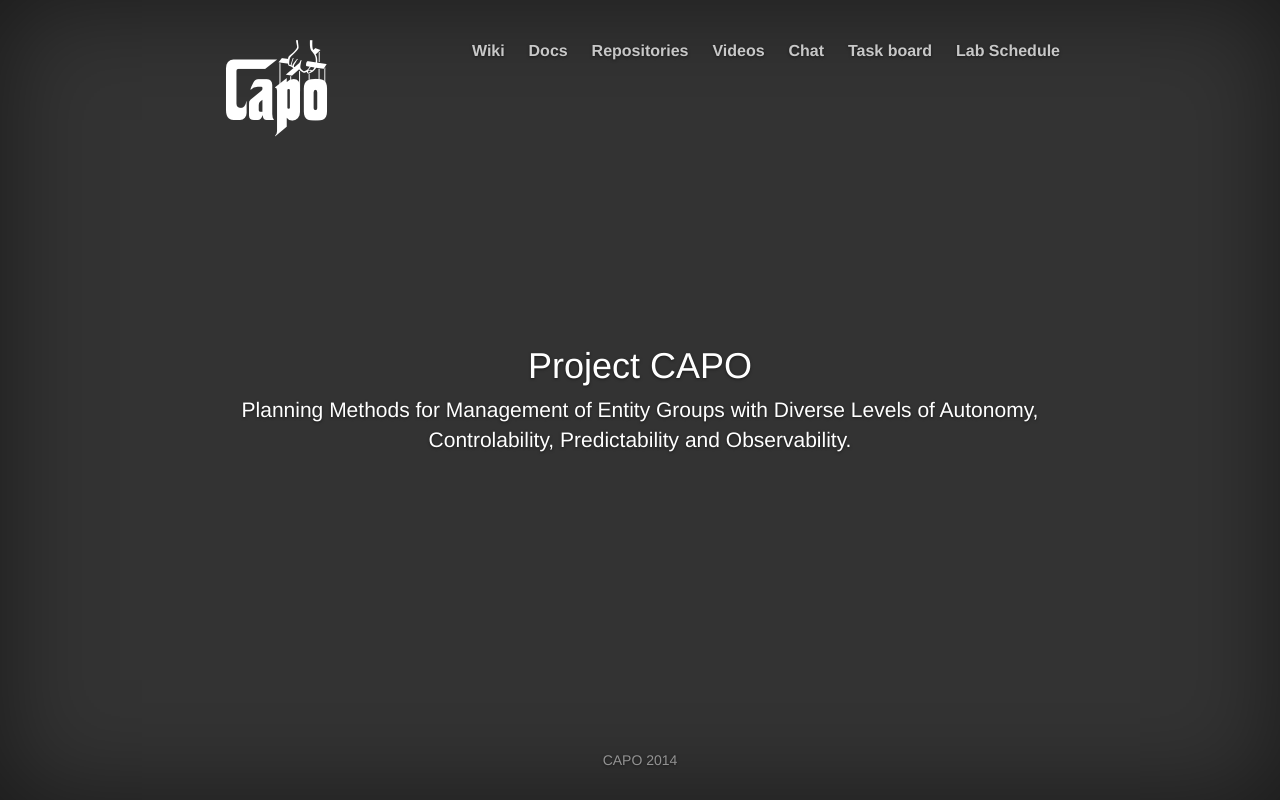
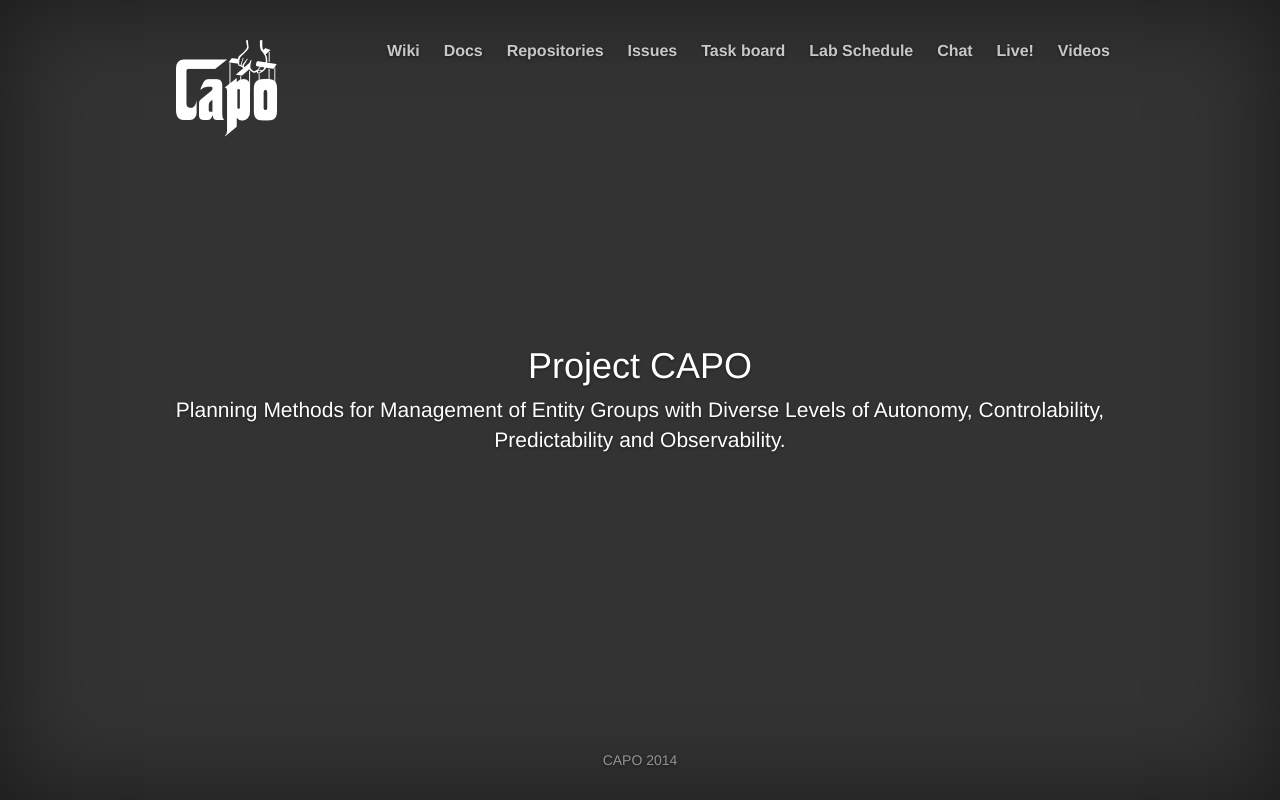
Before and after one commit to project-capo/project-capo.github.io, a plain HTML site: page index.html in a window 1280 px wide. Drawn offline with nearby package versions, Linux system fonts and the light colour scheme.

Commit message:
Add links to agile board and conference room, update style

```diff
--- a/cover.css
+++ b/cover.css
@@ -165,6 +165,6 @@ body {
     .masthead,
     .mastfoot,
     .cover-container {
-        width: 900px;
+        width: 1000px;
     }
 }
--- a/index.html
+++ b/index.html
@@ -35,10 +35,12 @@
                         <li><a href="http://capo.iisg.agh.edu.pl/">Wiki</a></li>
                         <li><a href="http://capo-docs.readthedocs.org/">Docs</a></li>
                         <li><a href="https://github.com/project-capo">Repositories</a></li>
-                        <li><a href="https://www.youtube.com/channel/UCY1CGbKF-7HCQwTDc1nIgTQ">Videos</a></li>
-                        <li><a href="https://gitter.im/project-capo/main">Chat</a></li>
+                        <li><a href="https://waffle.io/project-capo/amber-issues">Issues</a></li>
                         <li><a href="https://trello.com/aghprojectcapo">Task board</a></li>
                         <li><a href="https://www.google.com/calendar/embed?src=7lvk460rsm0h1ihvp19f0be28s%40group.calendar.google.com&ctz=Europe/Warsaw">Lab Schedule</a></li>
+                        <li><a href="https://gitter.im/project-capo/main">Chat</a></li>
+                        <li><a href="https://appear.in/project-capo">Live!</a></li>
+                        <li><a href="https://www.youtube.com/channel/UCY1CGbKF-7HCQwTDc1nIgTQ">Videos</a></li>
                     </ul>
                 </div>
             </div>
```
